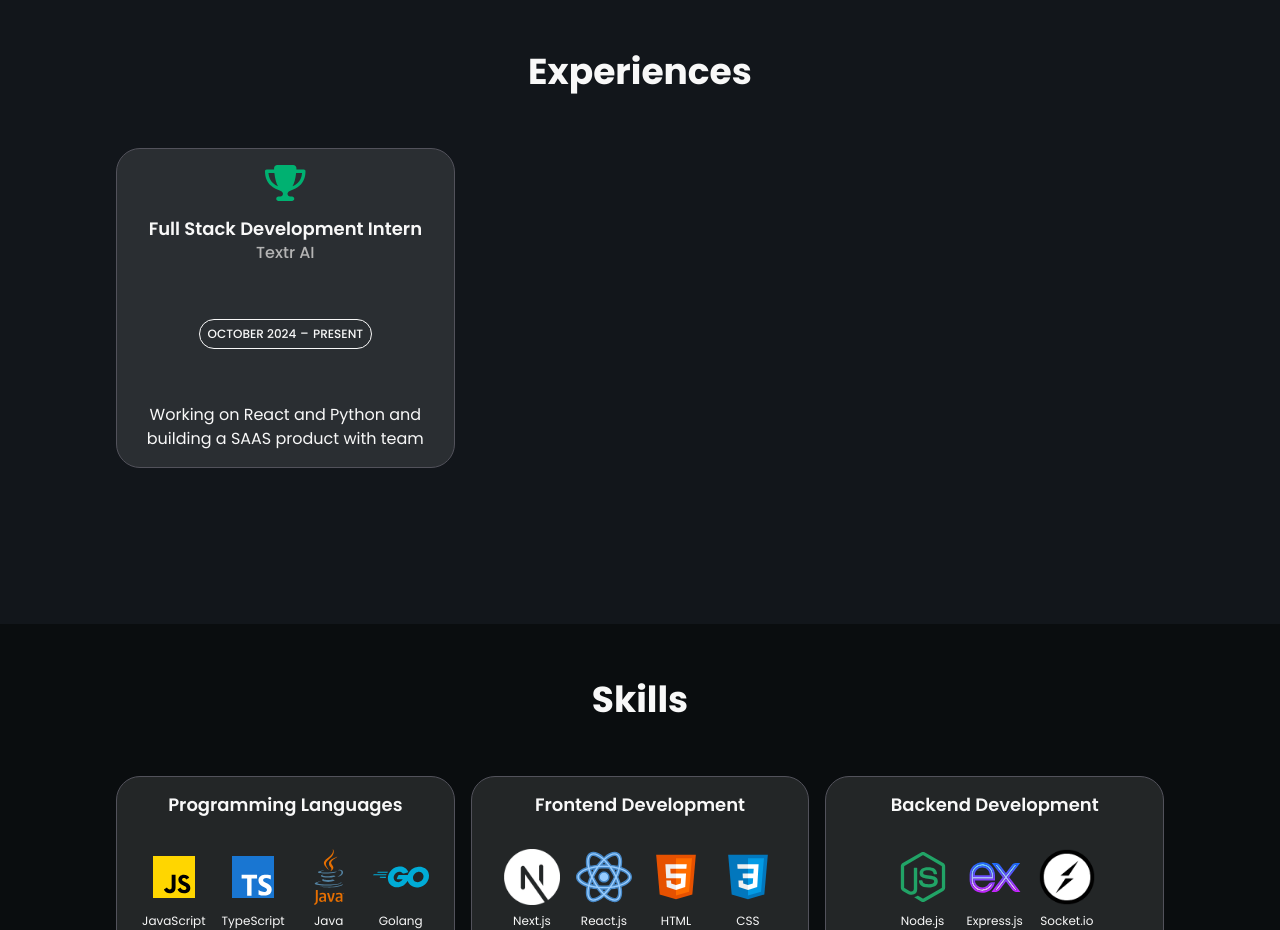
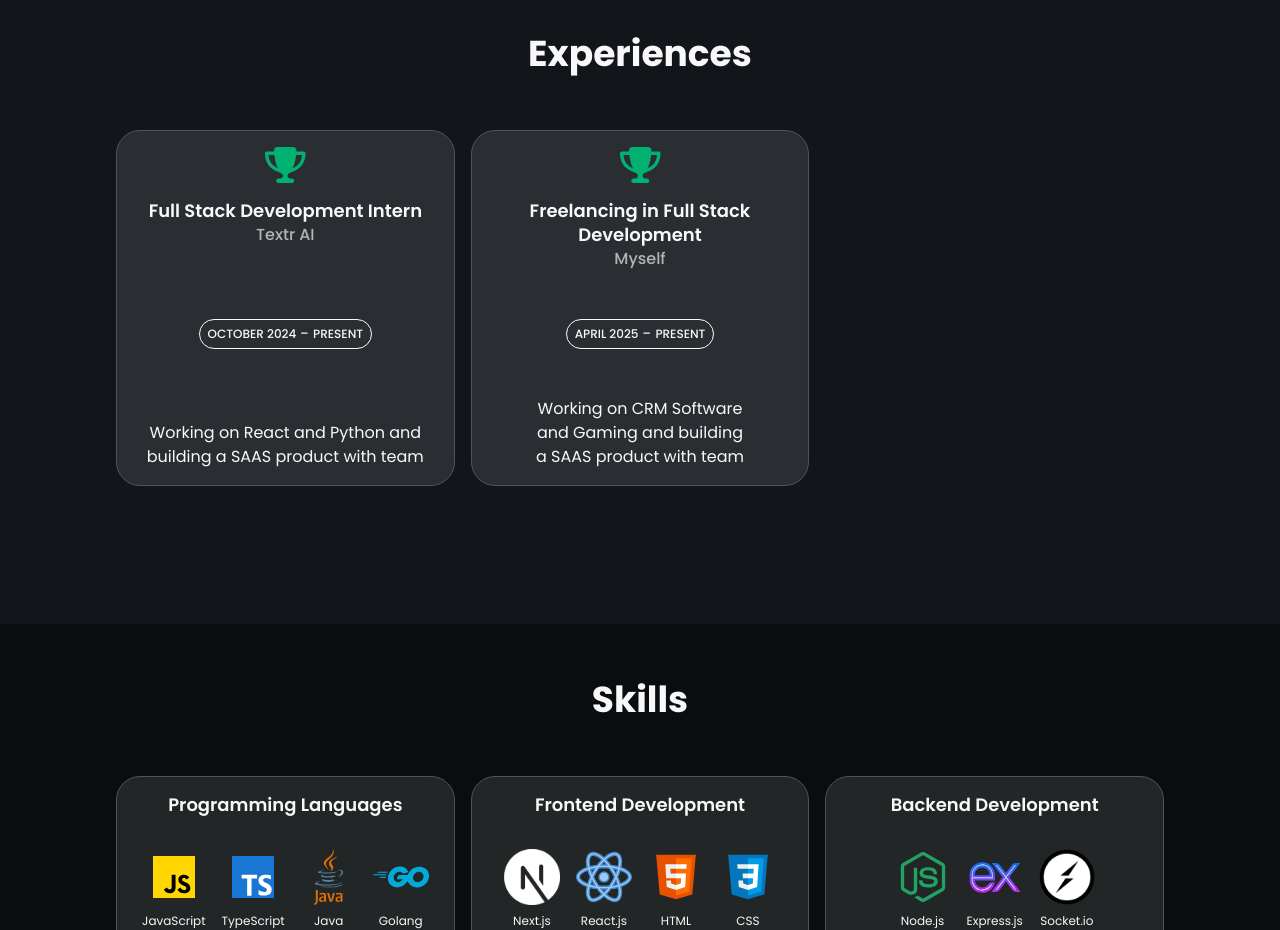
Before and after one commit to swarnendu19/Portfolio-Website, a Next.js app: page / in a window 1280 px wide. Shown: the part 2580-3510 px from the top of the page. Built offline with nearby package versions, Linux system fonts and the light colour scheme; what tailwindcss-debug-screens would draw is missing.

Commit message:
update experience

```diff
--- a/src/data/experiences.ts
+++ b/src/data/experiences.ts
@@ -13,7 +13,18 @@ const experiences: IExperienceItem[] = [
     description:
       "As a Full Stack Development Intern, I had the invaluable opportunity to make a significant impact by revamping and enhancing SaaS SEO tool product using React and FastAPI, showcasing my expertise in the field of Web development. I played a pivotal role in the development process by deploying RESTful APIs, enabling seamless integration between frontend and servers, thereby enhancing the overall user experience and functionality of these app.My contributions as an intern reflect my dedication to staying current with modern tech stacks and best practices, ultimately delivering meaningful results to the projects I worked on.",
   },
-
+  {
+    designation: "Freelancing in Full Stack Development",
+    company: "Myself",
+    startDate: "April 2025",
+    endDate: "Ongoing",
+    isCurrentJob: true,
+    location: "Remote",
+    shortDescription:
+      "Working on CRM Software and Gaming and building a SAAS product with team",
+    description:
+      "Worked with over five clients, delivering high-quality software solutions. Most recently, developed a gaming web application and a CRM software from scratch, ensuring robust functionality, scalability, and an intuitive user experience."
+  },
 ];
 
 export default experiences;
```
